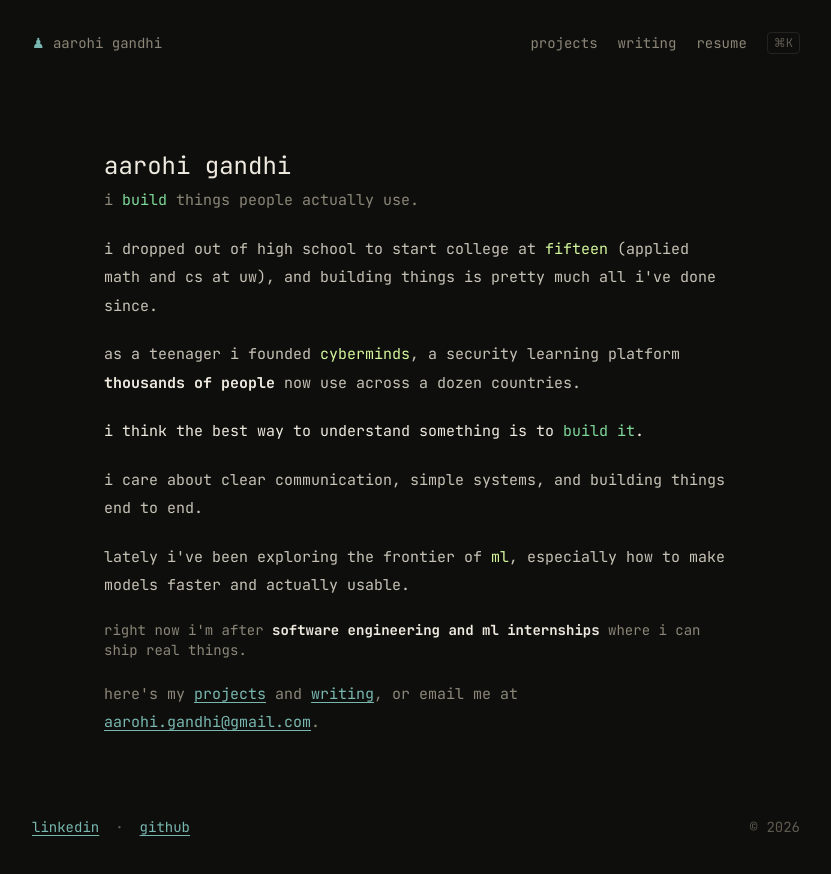
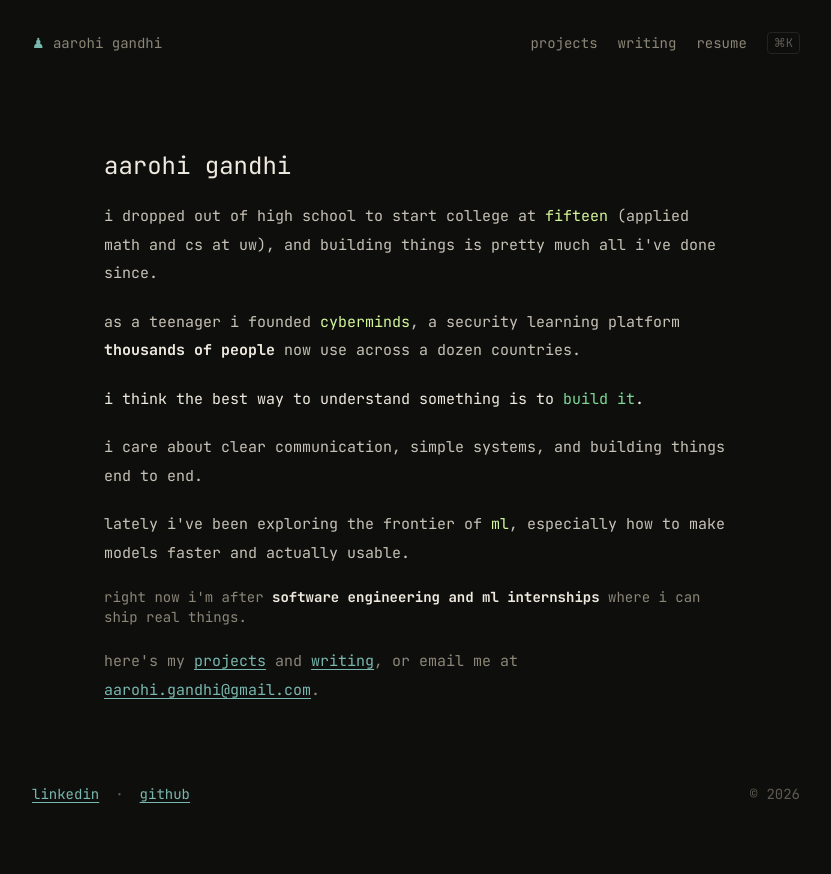
Before and after one commit to aarohigandhi/personal-website, a Next.js app: page / in a window 1280 px wide. Shown: the top 874 px of the page, without its empty margins (224-1055 px from the left). Built offline with nearby package versions, Linux system fonts and the light colour scheme.

Commit message:
home: remove 'i build things people actually use' tagline
Co-Authored-By: Claude Opus 4.8 <noreply@anthropic.com>

```diff
--- a/app/page.tsx
+++ b/app/page.tsx
@@ -15,12 +15,7 @@ export default function Home() {
   return (
     <main className="mx-auto max-w-2xl px-6 pb-10 pt-8 sm:pt-16">
       <div className="fade-in space-y-5 leading-[1.9]">
-        <div>
-          <h1 className="text-2xl text-bright">aarohi gandhi</h1>
-          <p className="mt-1 text-muted">
-            i <Word color={C.green}>build</Word> things people actually use.
-          </p>
-        </div>
+        <h1 className="text-2xl text-bright">aarohi gandhi</h1>
 
         <p>
           i dropped out of high school to start college at{" "}
```
